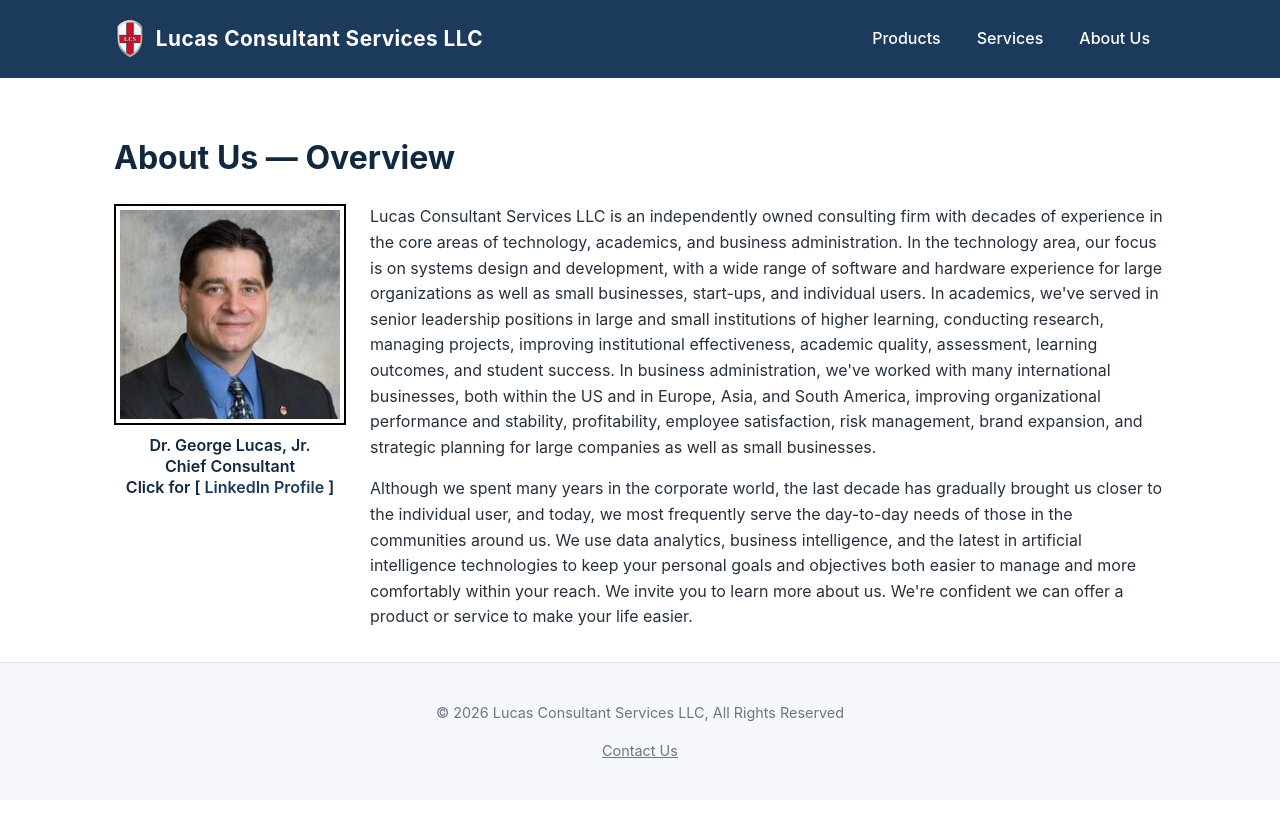
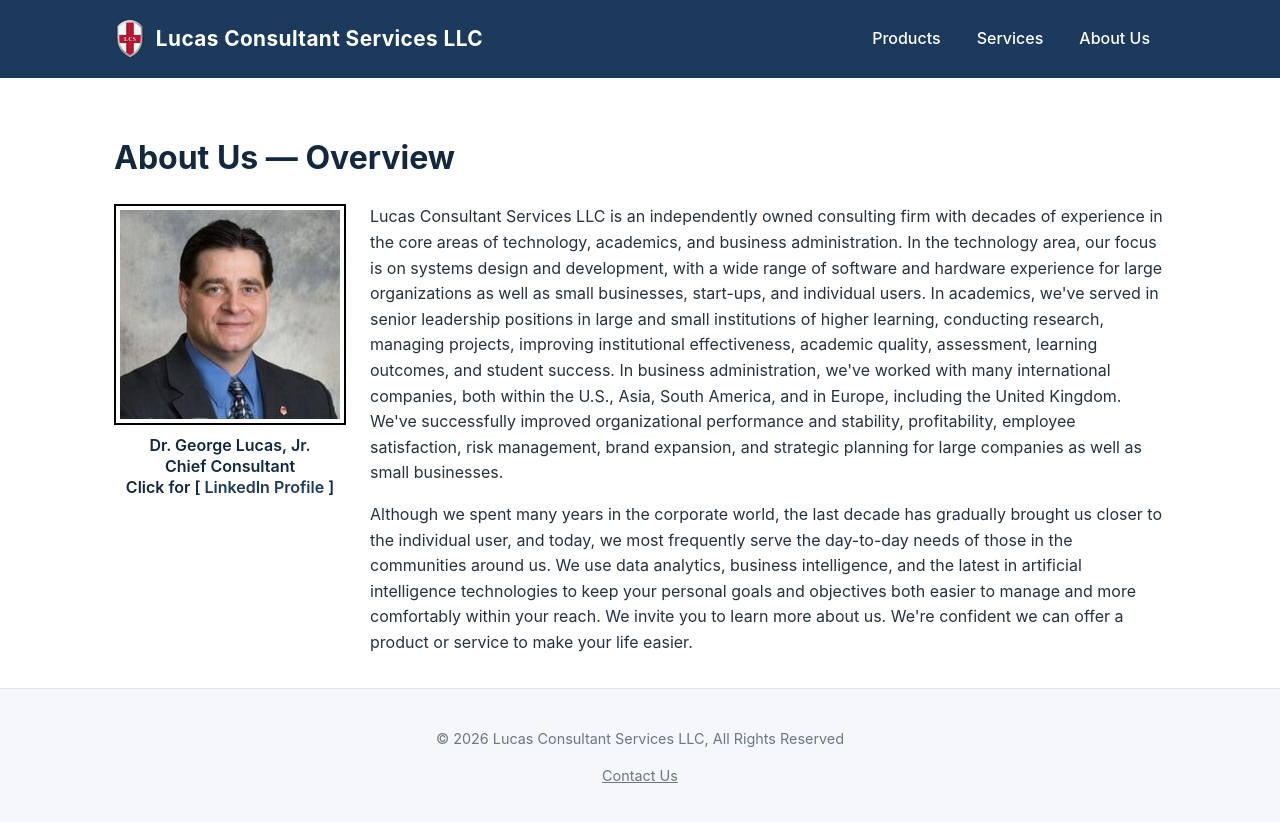
Before and after one commit to DrColorado/lucas-consulting-site, a Jekyll site: the page built from lucas-consulting-site/about/index.md, in a window 1280 px wide. Shown: the top 822 px of the page. Built offline with Jekyll 4.4.1, drawn with Linux system fonts in a browser that asks for light colours.

Commit message:
Update index.md

```diff
--- a/lucas-consulting-site/about/index.md
+++ b/lucas-consulting-site/about/index.md
@@ -13,7 +13,7 @@ permalink: /about/
 </div>
 
 <div class="about-text">
-<p>Lucas Consultant Services LLC is an independently owned consulting firm with decades of experience in the core areas of technology, academics, and business administration. In the technology area, our focus is on systems design and development, with a wide range of software and hardware experience for large organizations as well as small businesses, start-ups, and individual users. In academics, we've served in senior leadership positions in large and small institutions of higher learning, conducting research, managing projects, improving institutional effectiveness, academic quality, assessment, learning outcomes, and student success. In business administration, we've worked with many international businesses, both within the US and in Europe, Asia, and South America, improving organizational performance and stability, profitability, employee satisfaction, risk management, brand expansion, and strategic planning for large companies as well as small businesses.</p>
+<p>Lucas Consultant Services LLC is an independently owned consulting firm with decades of experience in the core areas of technology, academics, and business administration. In the technology area, our focus is on systems design and development, with a wide range of software and hardware experience for large organizations as well as small businesses, start-ups, and individual users. In academics, we've served in senior leadership positions in large and small institutions of higher learning, conducting research, managing projects, improving institutional effectiveness, academic quality, assessment, learning outcomes, and student success. In business administration, we've worked with many international companies, both within the U.S., Asia, South America, and in Europe, including the United Kingdom. We've successfully improved organizational performance and stability, profitability, employee satisfaction, risk management, brand expansion, and strategic planning for large companies as well as small businesses.</p>
 
 <p>Although we spent many years in the corporate world, the last decade has gradually brought us closer to the individual user, and today, we most frequently serve the day-to-day needs of those in the communities around us. We use data analytics, business intelligence, and the latest in artificial intelligence technologies to keep your personal goals and objectives both easier to manage and more comfortably within your reach. We invite you to learn more about us. We're confident we can offer a product or service to make your life easier.</p>
 </div>
```
